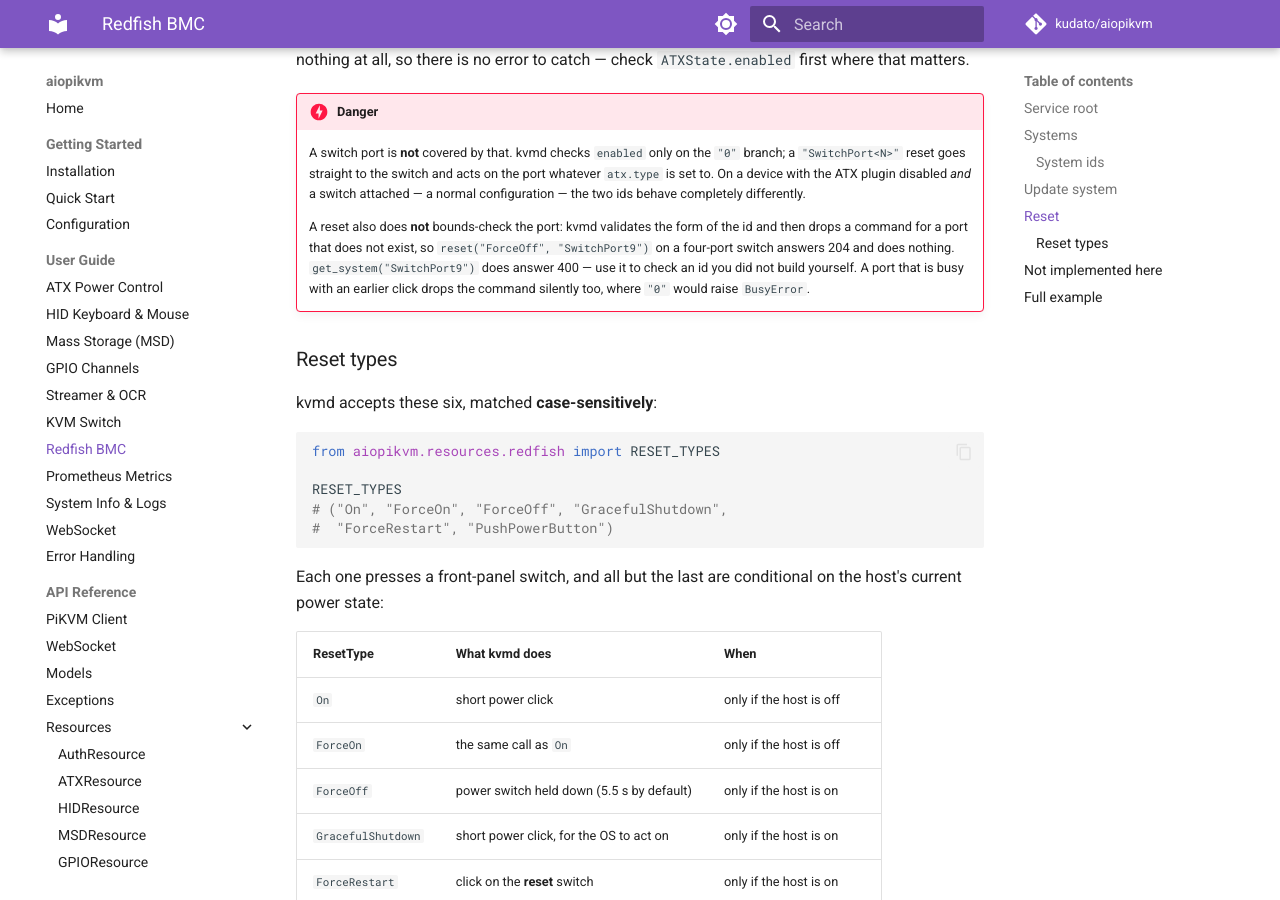
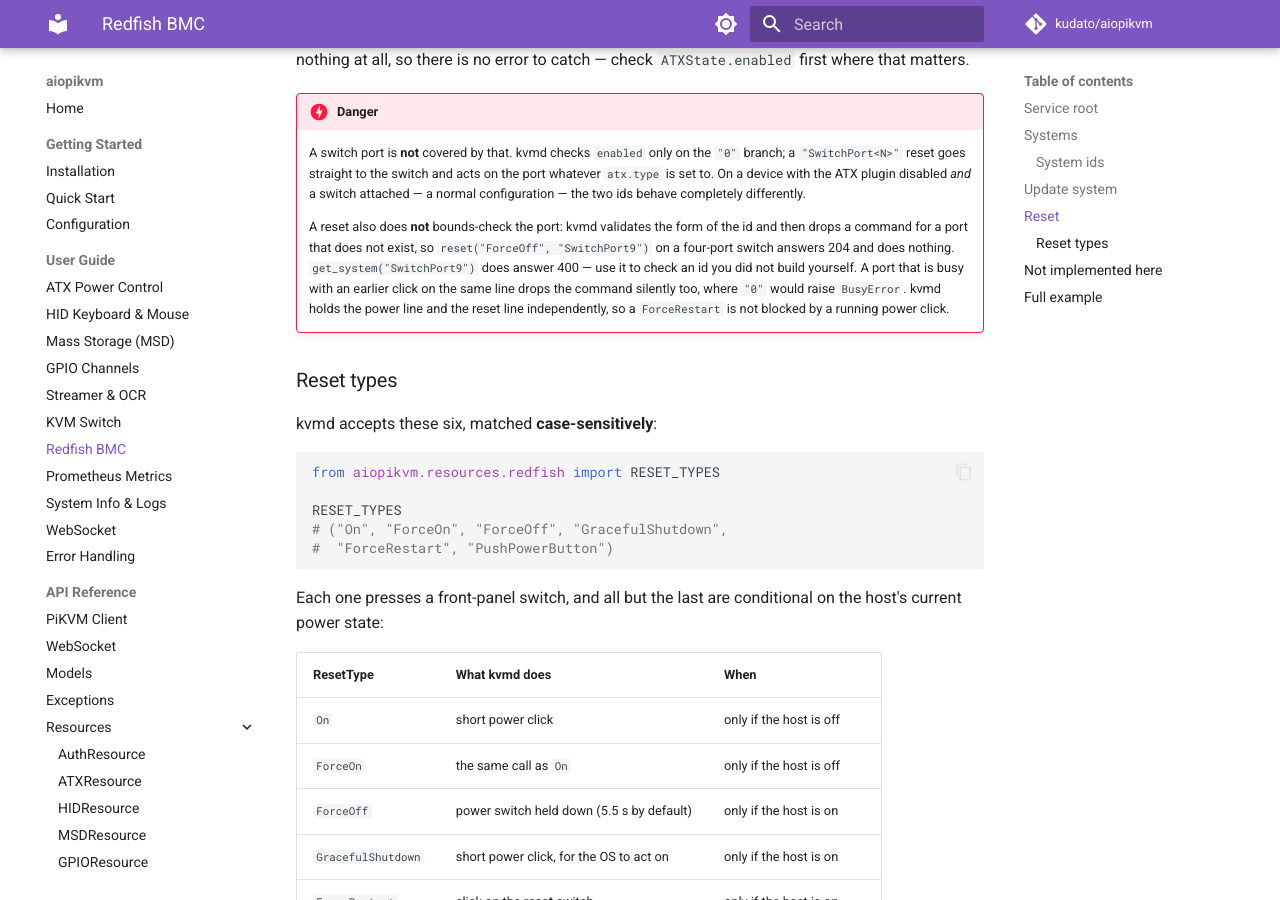
Before and after one commit to kudato/aiopikvm, an MkDocs documentation site: the page built from docs/guide/redfish.md, in a window 1280 px wide and 900 px high, scrolled down 2479 px. Built offline with MkDocs 1.6.1 and Material for MkDocs 9.7.7, drawn with Linux system fonts in a browser that asks for light colours; comment, search, counter and statistics services are not loaded; some of the changed text lies outside the part shown.

Commit message:
docs(redfish): scope the 409 to the line the click occupies
Why this change was needed:
Round 4 caught the new Raises: entry claiming any running ATX action on "0"
makes a reset 409. kvmd's gpio plugin holds two independent regions — power
and reset — so a ForceRestart during a running GracefulShutdown click is
accepted, not refused. That is the same split the library already exposes as
ATXState.acts.

What changed:
- reset()'s Raises: and the guide say which line each type occupies
- "the count goes 4, 8, 12" reads as the port count, not Members@odata.count,
  which is one higher when the ATX is enabled

```diff
--- a/docs/guide/redfish.md
+++ b/docs/guide/redfish.md
@@ -128,8 +128,10 @@
     `reset("ForceOff", "SwitchPort9")` on a four-port switch answers 204 and
     does nothing. `get_system("SwitchPort9")` does answer 400 — use it to
     check an id you did not build yourself. A port that is busy with an
-    earlier click drops the command silently too, where `"0"` would raise
-    `BusyError`.
+    earlier click on the same line drops the command silently too, where `"0"`
+    would raise `BusyError`. kvmd holds the power line and the reset line
+    independently, so a `ForceRestart` is not blocked by a running power
+    click.
 
 ### Reset types
 
```
Also changed, not shown: other parts of docs/guide/redfish.md (+2 -2 lines), 1 other file.
